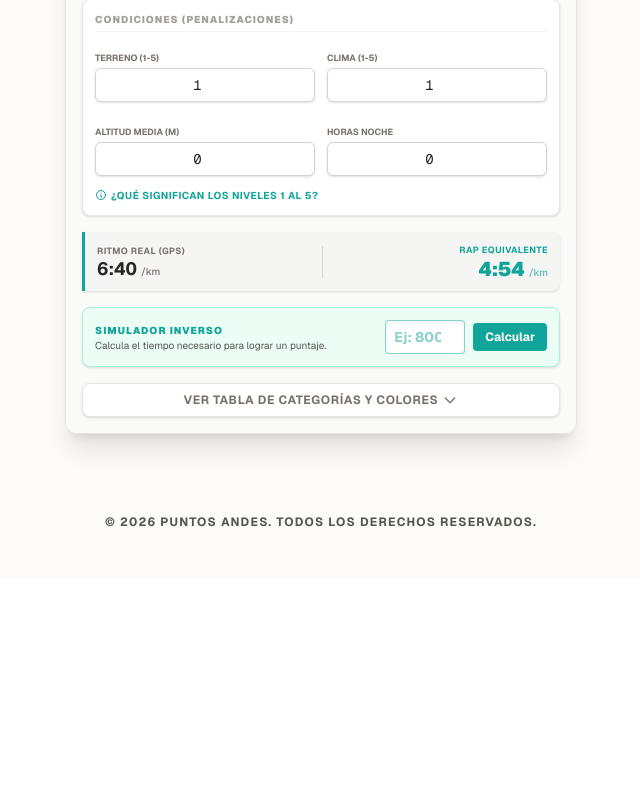
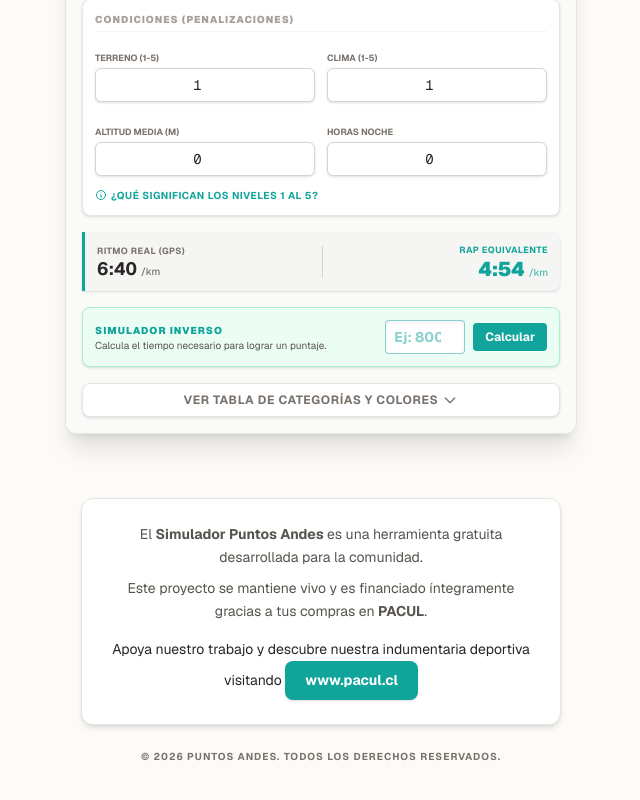
Before and after one commit to LuisValleB/Simulador-Puntos-Andes, a Next.js app: page / in a window 1280 px wide. Shown: the part 791-1591 px from the top of the page, without its empty margins (319-959 px from the left). Before the commit the page ends 1369 px from the top, so only its background shows below. Built offline with nearby package versions, Linux system fonts and the light colour scheme.

Commit message:
aquí escribes de qué trata tu cambio

```diff
--- a/src/app/page.tsx
+++ b/src/app/page.tsx
@@ -23,8 +23,24 @@ export default function Home() {
       </main>
 
       {/* Footer */}
-      <footer className="mt-20 text-center text-stone-600 text-xs font-bold uppercase tracking-widest">
-        © {new Date().getFullYear()} Puntos Andes. Todos los derechos reservados.
+      <footer className="mt-16 mb-8 px-4 w-full max-w-lg mx-auto text-center flex flex-col items-center gap-6">
+        <div className="bg-white p-5 sm:p-6 rounded-xl border border-stone-200 text-stone-600 text-xs sm:text-sm leading-relaxed shadow-md">
+          <p className="mb-2">
+            El <strong>Simulador Puntos Andes</strong> es una herramienta gratuita desarrollada para la comunidad.
+          </p>
+          <p>
+            Este proyecto se mantiene vivo y es financiado íntegramente gracias a tus compras en <strong>PACUL</strong>.
+          </p>
+          <p className="mt-4 text-stone-800">
+            Apoya nuestro trabajo y descubre nuestra indumentaria deportiva visitando <br className="sm:hidden" />
+            <a href="https://www.pacul.cl" target="_blank" rel="noopener noreferrer" className="inline-block mt-2 sm:mt-0 px-5 py-2 bg-[#10A49B] text-white font-bold rounded-lg hover:bg-[#0c8a82] transition-all transform hover:scale-105 shadow-sm">
+              www.pacul.cl
+            </a>
+          </p>
+        </div>
+        <div className="text-stone-500 text-[10px] font-bold uppercase tracking-widest">
+          © {new Date().getFullYear()} Puntos Andes. Todos los derechos reservados.
+        </div>
       </footer>
     </div>
   );
```
Also changed, not shown: src/components/SimuladorMTR.tsx (line endings or trailing spaces).
